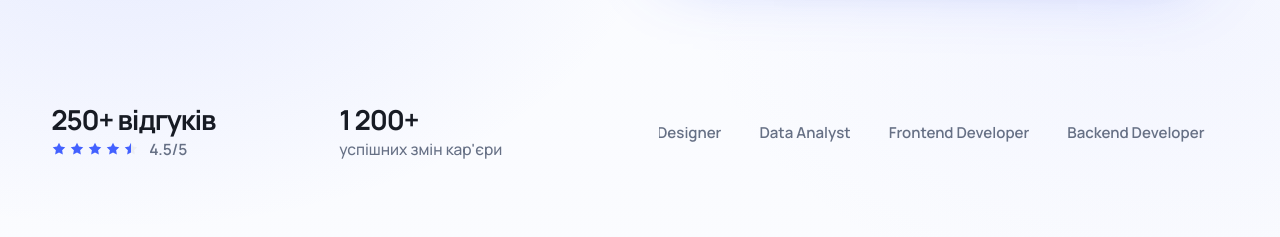
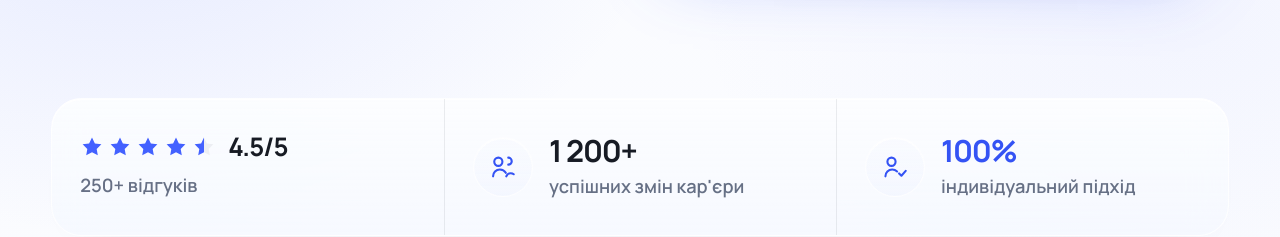
Before and after one commit to metalslasher/decivio-saas, a Next.js app: page / in a window 1280 px wide. Shown: the part 567-804 px from the top of the page. Built offline with nearby package versions, Linux system fonts and the light colour scheme; no server answers.

Commit message:
Refine social proof trust block

```diff
--- a/src/app/globals.css
+++ b/src/app/globals.css
@@ -1083,14 +1083,6 @@ main {
   animation-play-state: paused;
 }
 
-.roles-marquee-track {
-  animation: roles-marquee 34s linear infinite;
-}
-
-.roles-marquee-track:hover {
-  animation-play-state: paused;
-}
-
 .feature-preview-shell {
   position: relative;
   border: 1px solid rgba(255, 255, 255, 0.72);
@@ -1460,15 +1452,6 @@ main {
   }
 }
 
-@keyframes roles-marquee {
-  from {
-    transform: translateX(0);
-  }
-  to {
-    transform: translateX(calc(-50% - 0.375rem));
-  }
-}
-
 @keyframes hero-caret-blink {
   0%,
   47% {
@@ -1513,7 +1496,6 @@ main {
 
 @media (prefers-reduced-motion: reduce) {
   .reviews-marquee-track,
-  .roles-marquee-track,
   .hero-line,
   .hero-caret,
   .hero-forecast-line,
--- a/src/app/page.tsx
+++ b/src/app/page.tsx
@@ -190,21 +190,6 @@ const socialProof = {
   rating: "4.5/5",
   ratingValue: 4.5
 } as const;
-
-const supportedRoles = [
-  "PPC Specialist",
-  "DevOps Engineer",
-  "Product Designer",
-  "Data Analyst",
-  "Frontend Developer",
-  "Backend Developer",
-  "Project Manager",
-  "Customer Success Manager",
-  "HR Generalist",
-  "Business Analyst",
-  "Product Manager",
-  "SMM Specialist"
-] as const;
 
 const reviews = [
   {
@@ -746,63 +731,81 @@ export default function HomePage() {
         <div className="space-y-8 md:space-y-12">
           <HeroBeforeAfter />
 
-        <section className="py-6 md:py-9">
+        <section className="py-5 md:py-7">
           <Reveal>
-            <div className="grid grid-cols-2 gap-4 md:flex md:items-center md:gap-0">
+            <div className="surface-panel mx-auto grid max-w-[80rem] overflow-hidden rounded-[1.9rem] sm:grid-cols-3">
               <Link
                 href="#reviews"
-                className="block cursor-pointer space-y-1 transition-opacity hover:opacity-85 md:min-w-[18rem]"
+                className="group flex min-h-[8.2rem] flex-col justify-center gap-3 px-5 py-5 transition-opacity hover:opacity-85 md:min-h-[8.5rem] md:px-7"
               >
-                <p className="font-display text-[1.5rem] font-bold leading-none tracking-[-0.04em] text-[var(--text-strong)] md:text-[1.72rem]">
-                  {socialProof.reviews} відгуків
-                </p>
-                <div className="flex items-center gap-2.5">
-                  <div className="flex items-center gap-0.5" aria-label="Рейтинг 4.5 із 5">
+                <div className="flex flex-wrap items-center gap-3">
+                  <div className="flex items-center gap-1" aria-label="Рейтинг 4.5 із 5">
                     {Array.from({ length: 5 }).map((_, index) => {
                       const starNumber = index + 1;
                       const isFull = starNumber <= Math.floor(socialProof.ratingValue);
                       const isHalf = !isFull && starNumber - socialProof.ratingValue <= 0.5;
 
                       return (
-                        <svg key={index} viewBox="0 0 24 24" className="h-4 w-4" aria-hidden="true">
+                        <svg key={index} viewBox="0 0 24 24" className="h-5 w-5 md:h-6 md:w-6" aria-hidden="true">
                           <defs>
-                            <linearGradient id={`social-half-${index}`} x1="0%" y1="0%" x2="100%" y2="0%">
+                            <linearGradient id={`trust-half-${index}`} x1="0%" y1="0%" x2="100%" y2="0%">
                               <stop offset="50%" stopColor="var(--accent)" />
                               <stop offset="50%" stopColor="#eceef3" />
                             </linearGradient>
                           </defs>
                           <path
                             d="M12 2.5l2.9 5.88 6.49.94-4.7 4.58 1.11 6.47L12 17.3l-5.8 3.07 1.11-6.47-4.7-4.58 6.49-.94L12 2.5z"
-                            fill={isFull ? "var(--accent)" : isHalf ? `url(#social-half-${index})` : "#eceef3"}
+                            fill={isFull ? "var(--accent)" : isHalf ? `url(#trust-half-${index})` : "#eceef3"}
                           />
                         </svg>
                       );
                     })}
                   </div>
-                  <span className="text-[0.97rem] font-semibold text-[var(--text-muted)]">{socialProof.rating}</span>
+                  <span className="font-display text-[1.35rem] font-bold leading-none tracking-[-0.035em] text-[var(--text-strong)] md:text-[1.6rem]">
+                    {socialProof.rating}
+                  </span>
                 </div>
+                <p className="text-[1.03rem] font-semibold text-[var(--text-muted)] md:text-[1.15rem]">
+                  {socialProof.reviews} відгуків
+                </p>
               </Link>
 
-              <article className="space-y-1 md:min-w-[20rem]">
-                <p className="font-display text-[1.5rem] font-bold leading-none tracking-[-0.04em] text-[var(--text-strong)] md:text-[1.72rem]">
-                  {socialProof.users}
-                </p>
-                <p className="text-[0.97rem] font-medium text-[var(--text-muted)]">{socialProof.usersCaption}</p>
+              <article className="flex min-h-[8.2rem] items-center gap-4 border-t border-[rgba(22,29,43,0.08)] px-5 py-5 sm:border-l sm:border-t-0 md:min-h-[8.5rem] md:px-7">
+                <span className="surface-soft flex h-[3.25rem] w-[3.25rem] shrink-0 items-center justify-center rounded-full text-[var(--accent-strong)] md:h-[3.75rem] md:w-[3.75rem]">
+                  <svg viewBox="0 0 24 24" className="h-6 w-6 md:h-7 md:w-7" fill="none" stroke="currentColor" strokeWidth="1.8" strokeLinecap="round" strokeLinejoin="round" aria-hidden="true">
+                    <path d="M8 11a3.5 3.5 0 1 0 0-7 3.5 3.5 0 0 0 0 7z" />
+                    <path d="M16.5 10a3 3 0 1 0 0-6" />
+                    <path d="M3.5 20c0-3.2 2.5-5.8 5.8-5.8 2.2 0 4.1 1.1 5.1 2.8" />
+                    <path d="M14.8 20c.6-1.5 1.8-2.7 3.7-2.7 1.1 0 2 .3 2.7.9" />
+                  </svg>
+                </span>
+                <div className="min-w-0">
+                  <p className="font-display text-[1.65rem] font-bold leading-none tracking-[-0.04em] text-[var(--text-strong)] md:text-[1.9rem]">
+                    {socialProof.users}
+                  </p>
+                  <p className="mt-2 max-w-[13rem] text-[1.02rem] font-semibold leading-[1.25] text-[var(--text-muted)] md:text-[1.14rem]">
+                    {socialProof.usersCaption}
+                  </p>
+                </div>
               </article>
 
-              <div className="relative col-span-2 min-w-0 overflow-hidden py-1.5 md:col-auto md:flex-1 md:py-2">
-                <div className="roles-marquee-track flex w-max items-center gap-5 px-2 md:gap-6 md:px-3">
-                  {[...supportedRoles, ...supportedRoles].map((role, index) => (
-                    <span
-                      key={`${role}-${index}`}
-                      className="inline-flex items-center gap-2 whitespace-nowrap text-[0.86rem] font-semibold text-[var(--text-muted)] md:text-[0.94rem]"
-                    >
-                      <span className="h-1.5 w-1.5 rounded-full bg-[var(--accent)]/55" />
-                      {role}
-                    </span>
-                  ))}
+              <article className="flex min-h-[8.2rem] items-center gap-4 border-t border-[rgba(22,29,43,0.08)] px-5 py-5 sm:border-l sm:border-t-0 md:min-h-[8.5rem] md:px-7">
+                <span className="surface-soft flex h-[3.25rem] w-[3.25rem] shrink-0 items-center justify-center rounded-full text-[var(--accent-strong)] md:h-[3.75rem] md:w-[3.75rem]">
+                  <svg viewBox="0 0 24 24" className="h-6 w-6 md:h-7 md:w-7" fill="none" stroke="currentColor" strokeWidth="1.8" strokeLinecap="round" strokeLinejoin="round" aria-hidden="true">
+                    <path d="M9 11a3.5 3.5 0 1 0 0-7 3.5 3.5 0 0 0 0 7z" />
+                    <path d="M3.8 20c0-3.2 2.5-5.8 5.8-5.8 1.7 0 3.1.6 4.2 1.6" />
+                    <path d="M15.5 17.5l2 2 3.7-4.2" />
+                  </svg>
+                </span>
+                <div className="min-w-0">
+                  <p className="font-display text-[1.65rem] font-bold leading-none tracking-[-0.04em] text-[var(--accent-strong)] md:text-[1.9rem]">
+                    100%
+                  </p>
+                  <p className="mt-2 max-w-[13rem] text-[1.02rem] font-semibold leading-[1.25] text-[var(--text-muted)] md:text-[1.14rem]">
+                    індивідуальний підхід
+                  </p>
                 </div>
-              </div>
+              </article>
             </div>
           </Reveal>
         </section>
```
